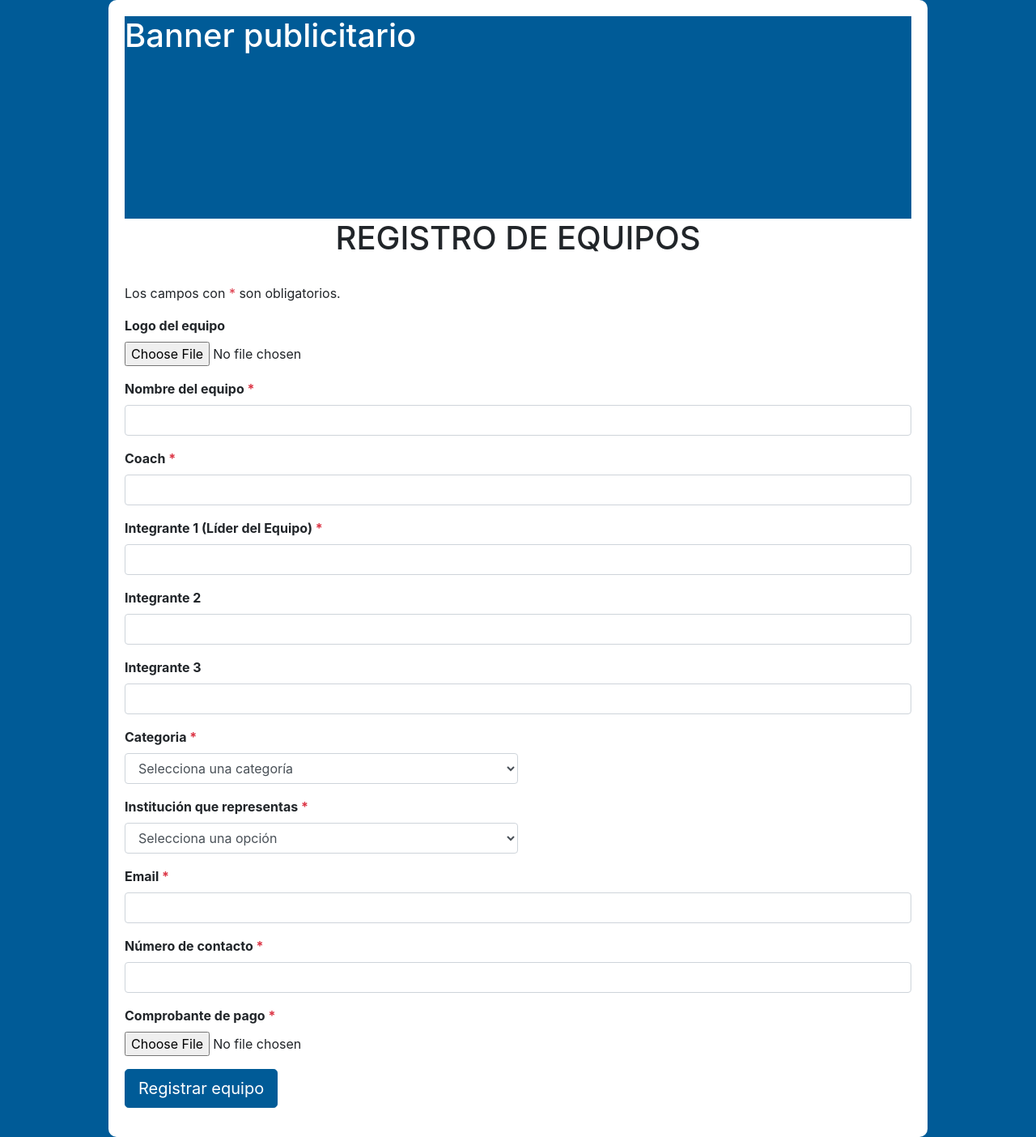
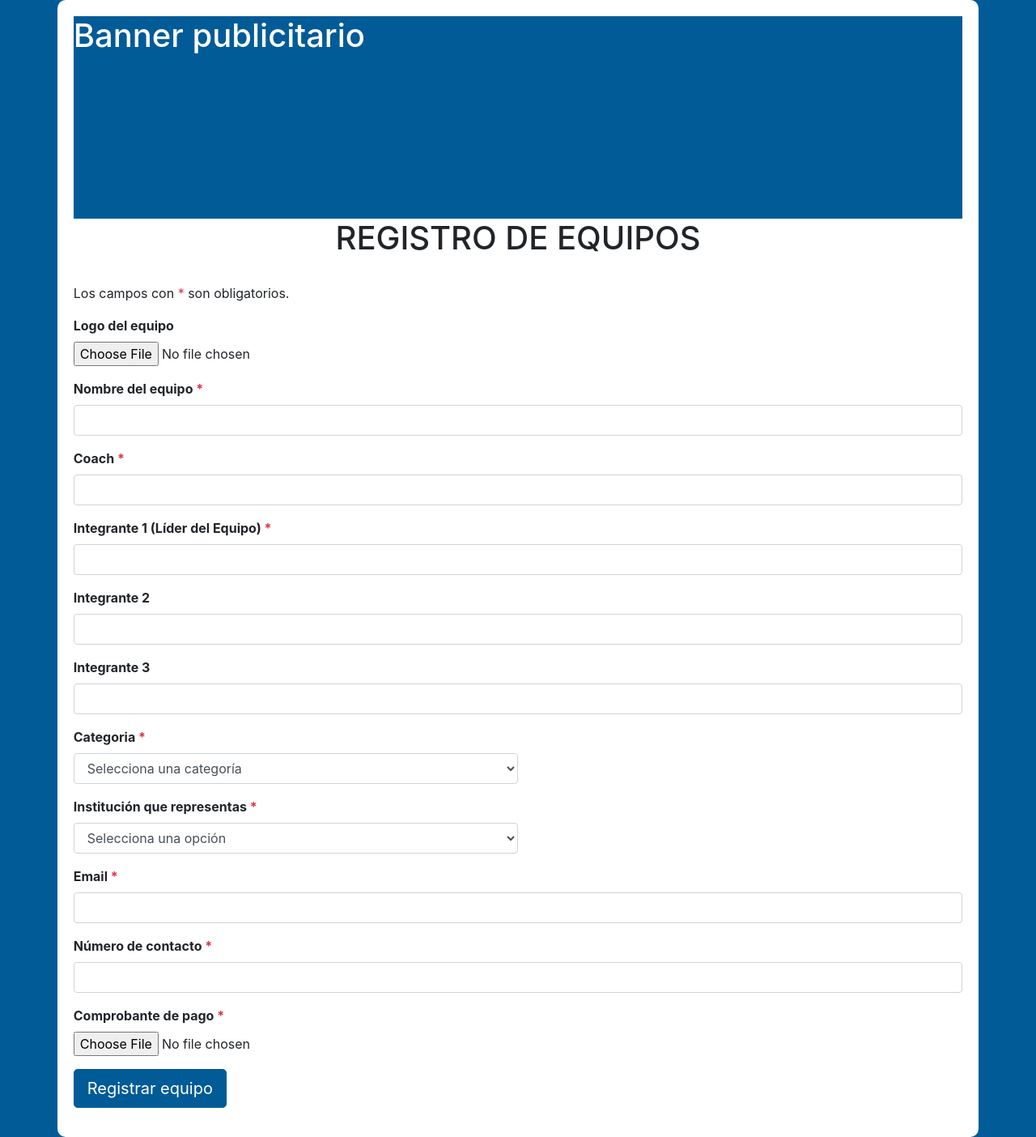
Before and after one commit to ChrisLozano86/cecybot2025, a PHP site: page /registro/index.php in a window 1280 px wide. Shown: the whole page at 81% size. Run offline with PHP 8.4, Linux system fonts and the light colour scheme; a stand-in replaces the project's code that opens the database connection.

Commit message:
registro-robotica V1.2

```diff
--- a/registro/index.php
+++ b/registro/index.php
@@ -50,7 +50,7 @@ document.getElementById('otraInstitucion').style.display = 'block';//si no lo vo
 
 
 
-          <div  style="width:80%; margin-left:10%; background-color: white; padding:20px; border-radius:10px;">
+          <div  style="width:90%; margin-left:5%; background-color: white; padding:20px; border-radius:10px;">
 
           <div style="height: 250px; width: 100%; background-color: #005B97; color: white;">
 
```
